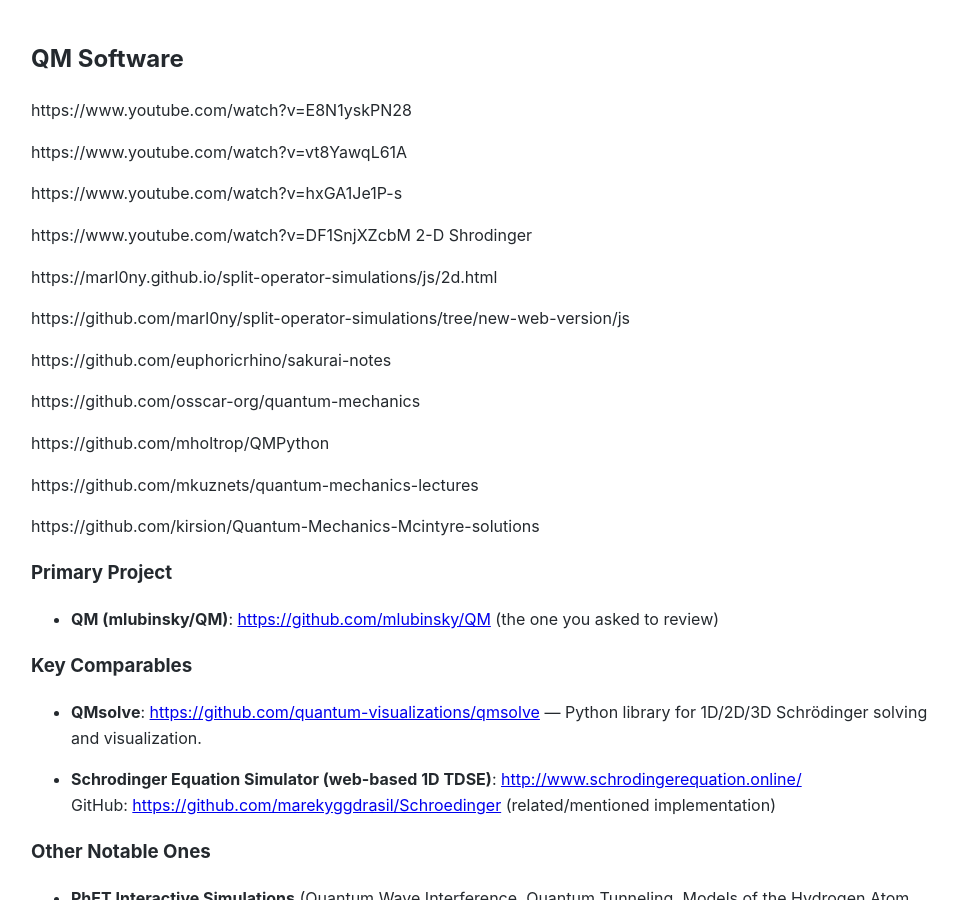
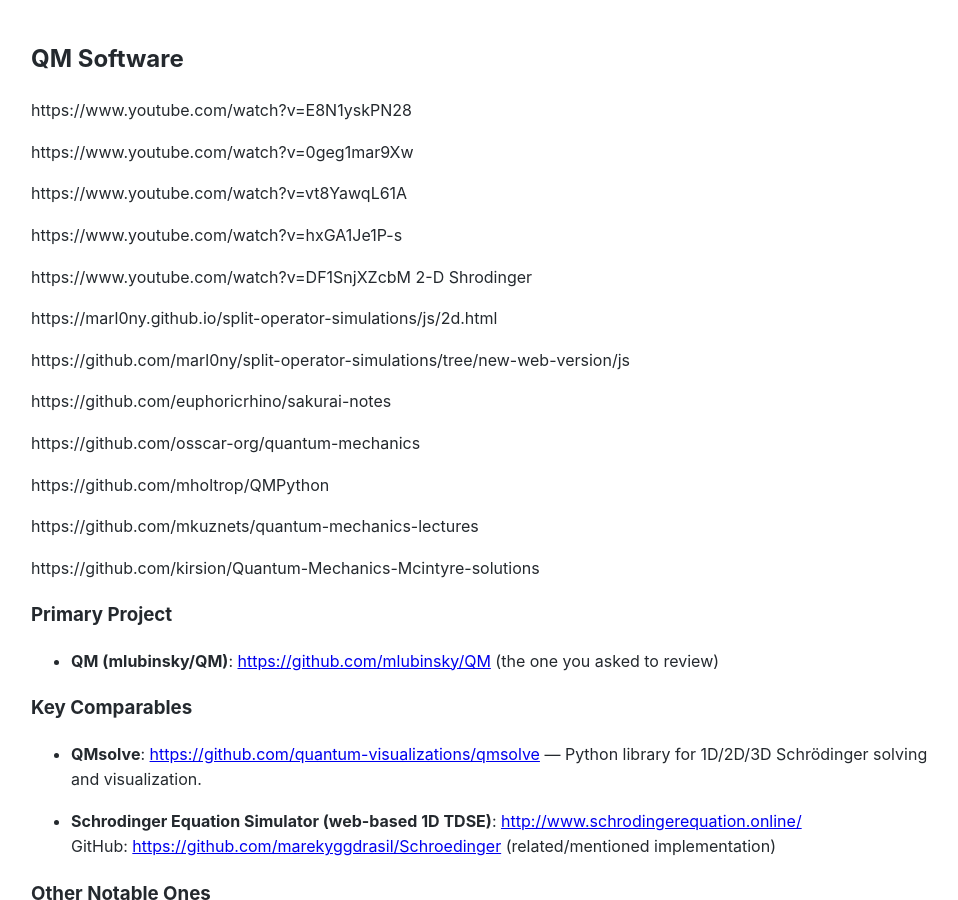
Before and after one commit to Michael-Lubinsky/michael-lubinsky.github.com, a Jekyll site: the page built from physics/competitors.md, in a window 1280 px wide and 900 px high. Shown: the whole window, without its empty margins (159-1117 px from the left). Built offline with Jekyll 4.4.1, drawn with Linux system fonts in a browser that asks for light colours; our own code applies the rules of GitHub Pages for plain Markdown files; some of the changed lines change nothing that is shown.

Commit message:
Update competitors.md

```diff
--- a/physics/competitors.md
+++ b/physics/competitors.md
@@ -1,6 +1,8 @@
 ## QM Software
 
 https://www.youtube.com/watch?v=E8N1yskPN28
+
+https://www.youtube.com/watch?v=0geg1mar9Xw
 
 https://www.youtube.com/watch?v=vt8YawqL61A
 
```
